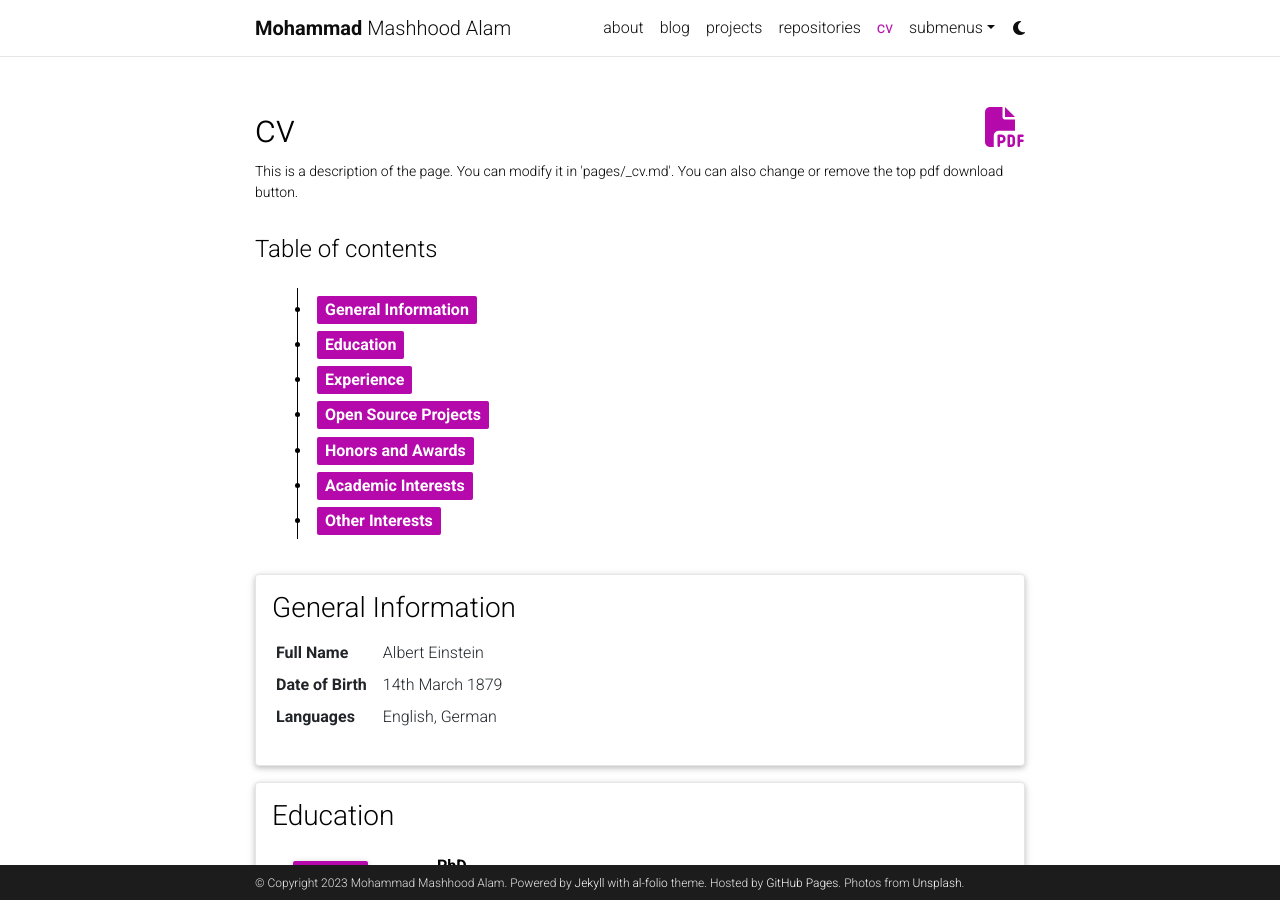
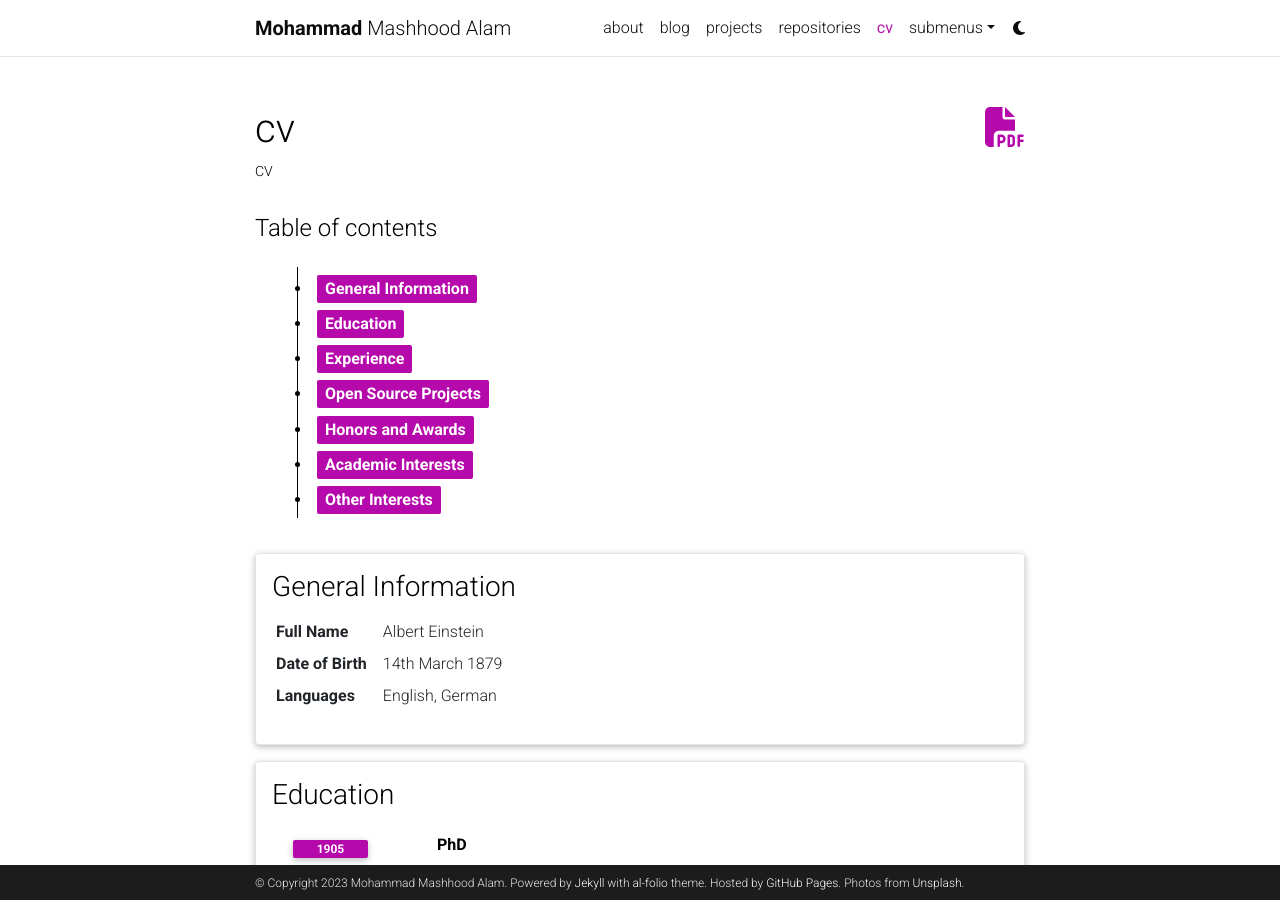
Before and after one commit to MASHOD0/mashod0.github.io, a Jekyll site: the page built from _pages/cv.md, in a window 1280 px wide and 900 px high. Built offline with Jekyll 4.4.1, drawn with Linux system fonts in a browser that asks for light colours; comment, search, counter and statistics services are not loaded; a style sheet for code colours, icons or effects is not loaded.

Commit message:
update cv

```diff
--- a/_pages/cv.md
+++ b/_pages/cv.md
@@ -4,6 +4,6 @@
 title: cv
 nav: true
 nav_order: 4
-cv_pdf: example_pdf.pdf
-description: This is a description of the page. You can modify it in 'pages/_cv.md'. You can also change or remove the top pdf download button.
+cv_pdf: Mashhood_Alam_Mohammad_DSCE.pdf
+description: CV
 ---
```
